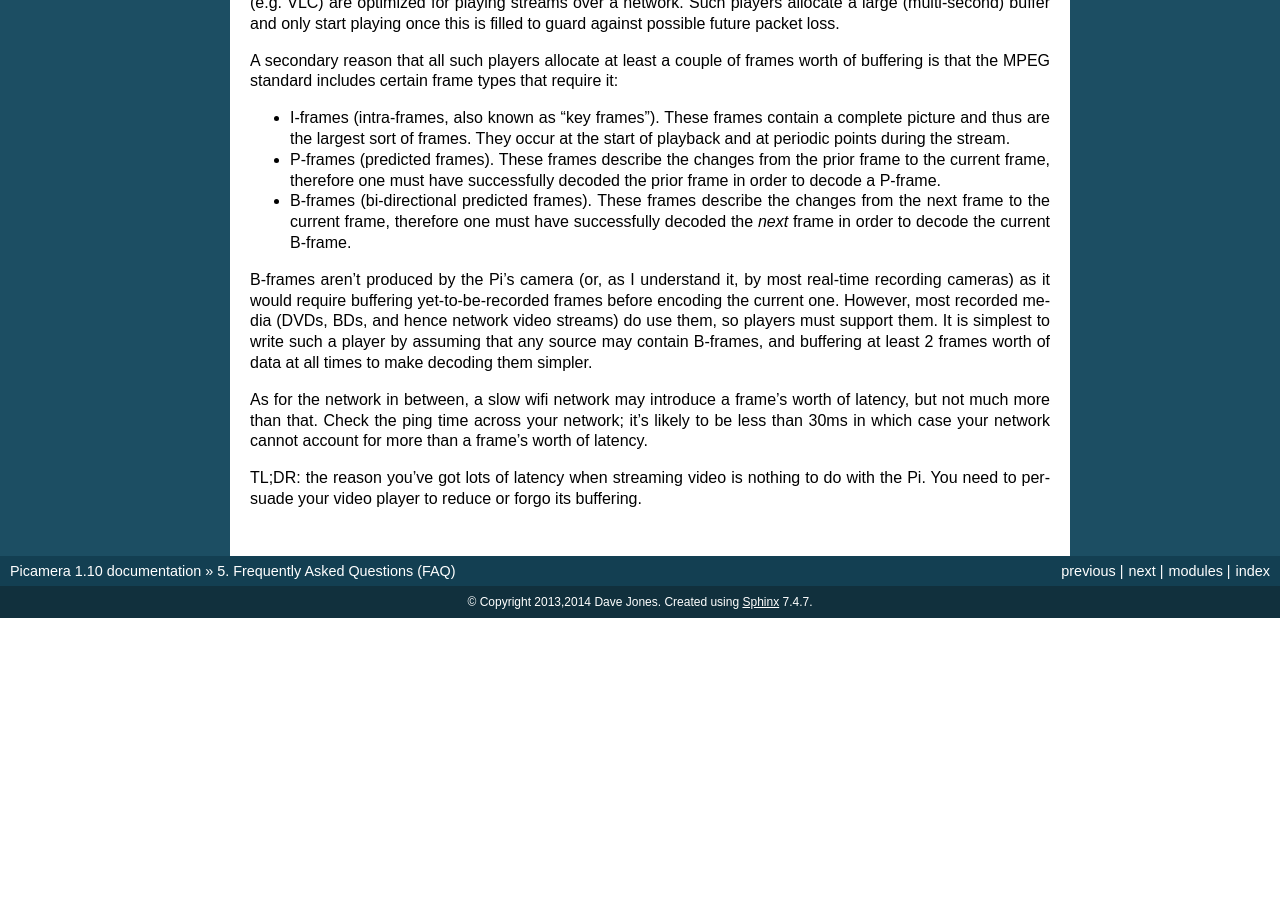
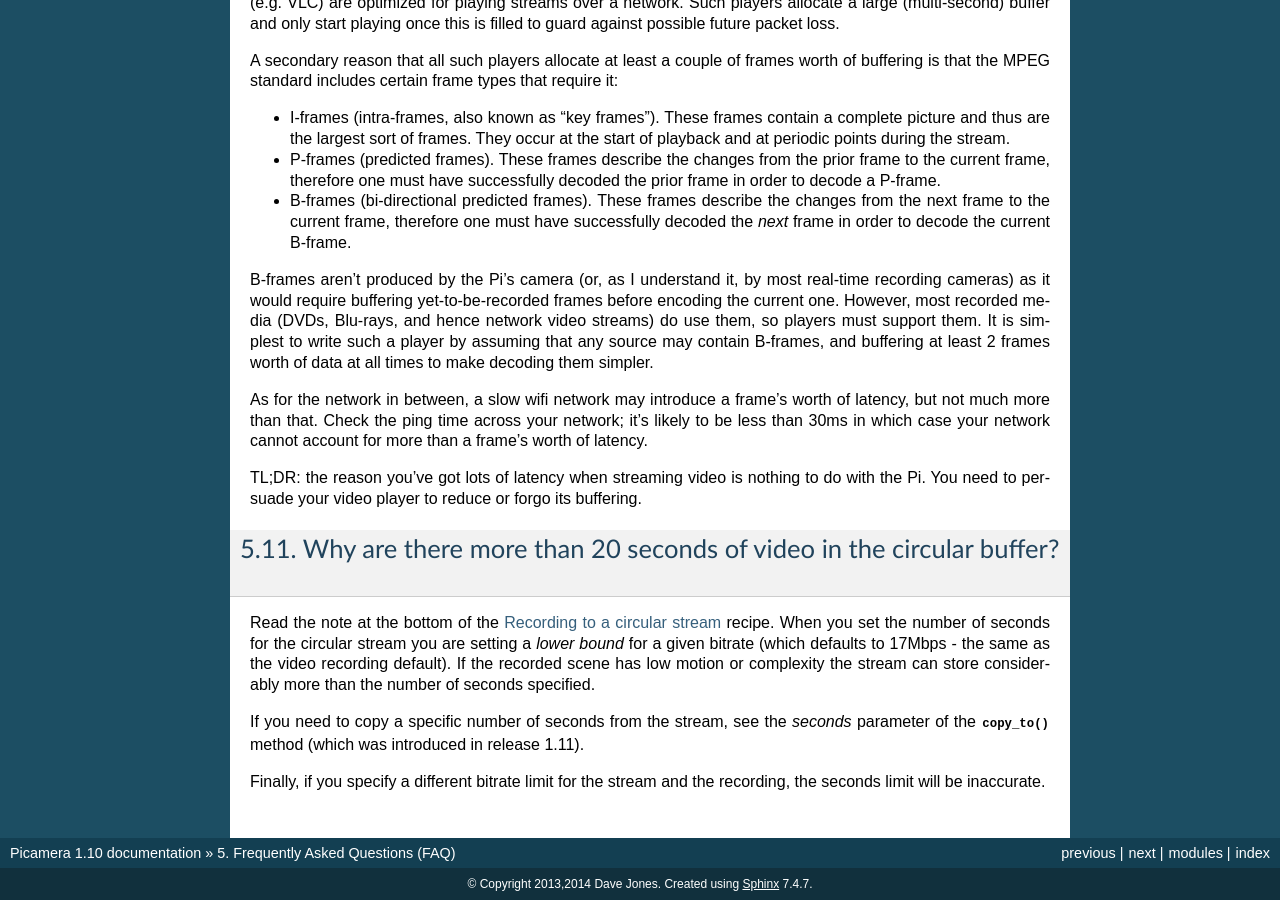
Before and after one commit to waveform80/picamera, a Sphinx documentation site: the page built from docs/faq.rst, in a window 1280 px wide and 900 px high, scrolled down 2809 px. Built offline with Sphinx 7.4.7, drawn with Linux system fonts in a browser that asks for light colours; pages that are not in the unit, such as notebooks, are missing from menus; before the commit the page ends 3427 px from its top, so only the background shows below that; some of the changed text lies outside the part shown.

Commit message:
Circular IO stream length keeps coming up
Time to add a FAQ

```diff
--- a/docs/faq.rst
+++ b/docs/faq.rst
@@ -199,7 +199,7 @@ require it:
 B-frames aren't produced by the Pi's camera (or, as I understand it, by most
 real-time recording cameras) as it would require buffering yet-to-be-recorded
 frames before encoding the current one. However, most recorded media (DVDs,
-BDs, and hence network video streams) do use them, so players must support
+Blu-rays, and hence network video streams) do use them, so players must support
 them. It is simplest to write such a player by assuming that any source may
 contain B-frames, and buffering at least 2 frames worth of data at all times to
 make decoding them simpler.
@@ -212,3 +212,19 @@ account for more than a frame's worth of latency.
 TL;DR: the reason you've got lots of latency when streaming video is nothing to
 do with the Pi. You need to persuade your video player to reduce or forgo its
 buffering.
+
+Why are there more than 20 seconds of video in the circular buffer?
+===================================================================
+
+Read the note at the bottom of the :ref:`circular_record1` recipe. When you set
+the number of seconds for the circular stream you are setting a *lower bound*
+for a given bitrate (which defaults to 17Mbps - the same as the video recording
+default). If the recorded scene has low motion or complexity the stream can
+store considerably more than the number of seconds specified.
+
+If you need to copy a specific number of seconds from the stream, see the
+*seconds* parameter of the :meth:`~PiCameraCircularIO.copy_to` method (which
+was introduced in release 1.11).
+
+Finally, if you specify a different bitrate limit for the stream and the
+recording, the seconds limit will be inaccurate.
```
Also changed, not shown: 1 other file.
